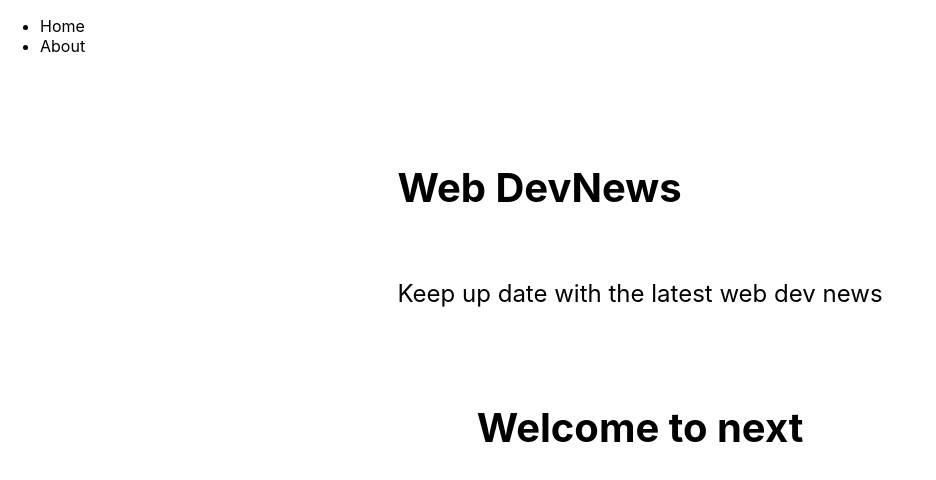
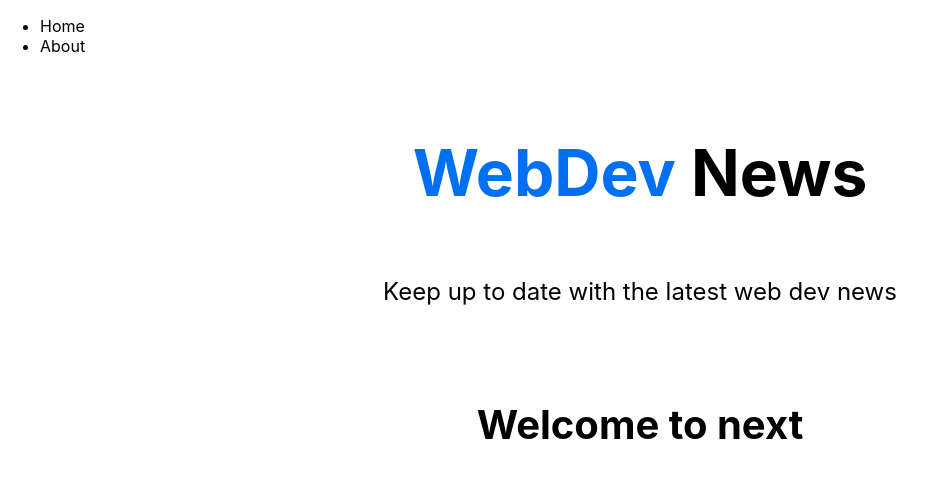
Before and after one commit to whdcharuka/Next-App, a Next.js app: page / in a window 1280 px wide. Shown: the top 480 px of the page, without its empty margins (0-936 px from the left). Built offline with nearby package versions, Linux system fonts and the light colour scheme.

Commit message:
modified

```diff
--- a/components/Header.js
+++ b/components/Header.js
@@ -1,14 +1,13 @@
-import headerStyles from '../styles/Header.module.css';
+import headerStyles from '../styles/Header.module.css'
 
 const Header = () => {
-    const x = 2
   return (
     <div>
-            <h1 className={headerStyles.tittle}>
-                <span>Web Dev</span>News
+      <h1 className={headerStyles.title}>
+        <span>WebDev</span> News
       </h1>
       <p className={headerStyles.description}>
-                Keep up date with the latest web dev news
+        Keep up to date with the latest web dev news
       </p>
     </div>
   )
```
Lines whose indentation alone changed are shown as unchanged.
